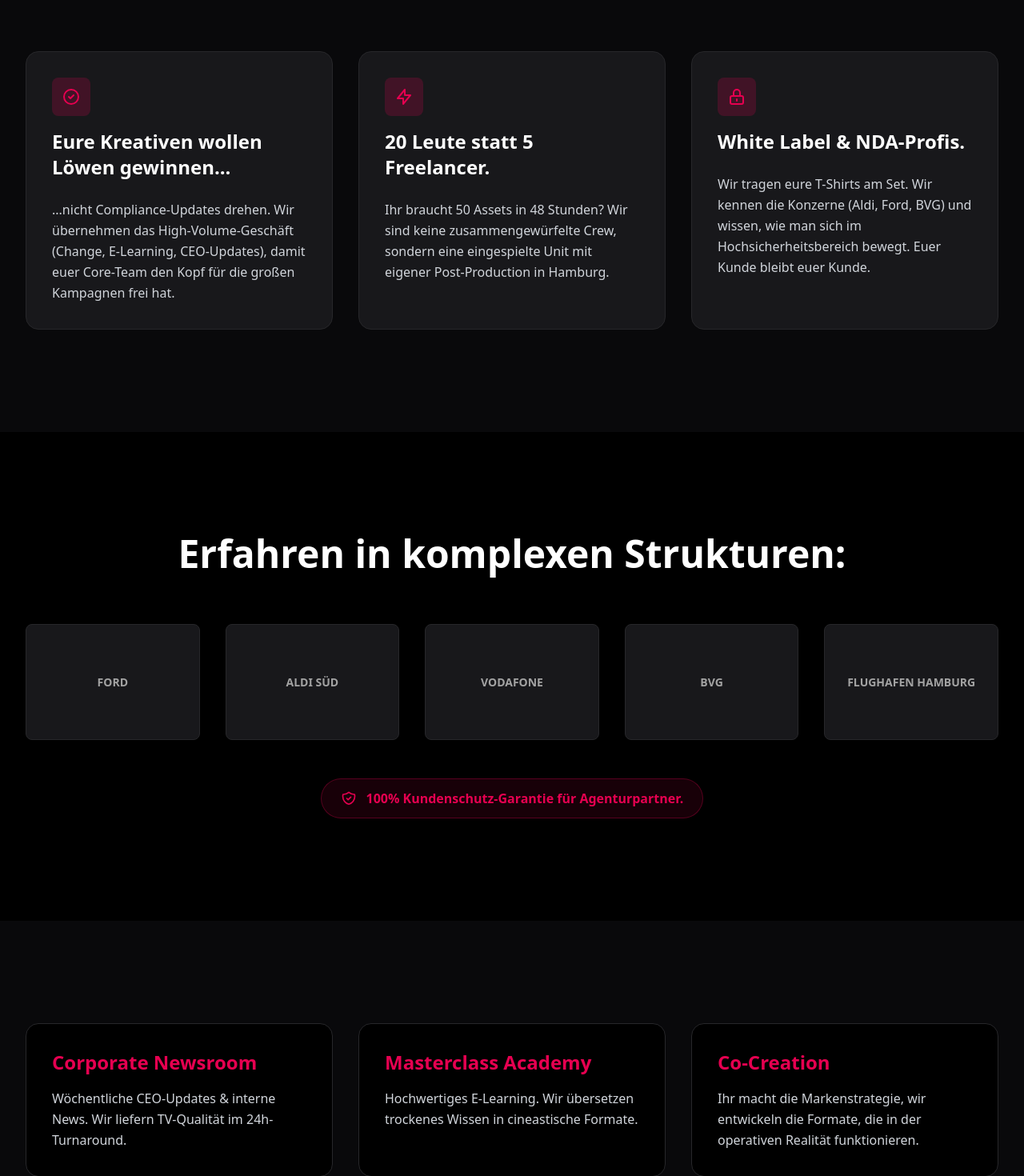
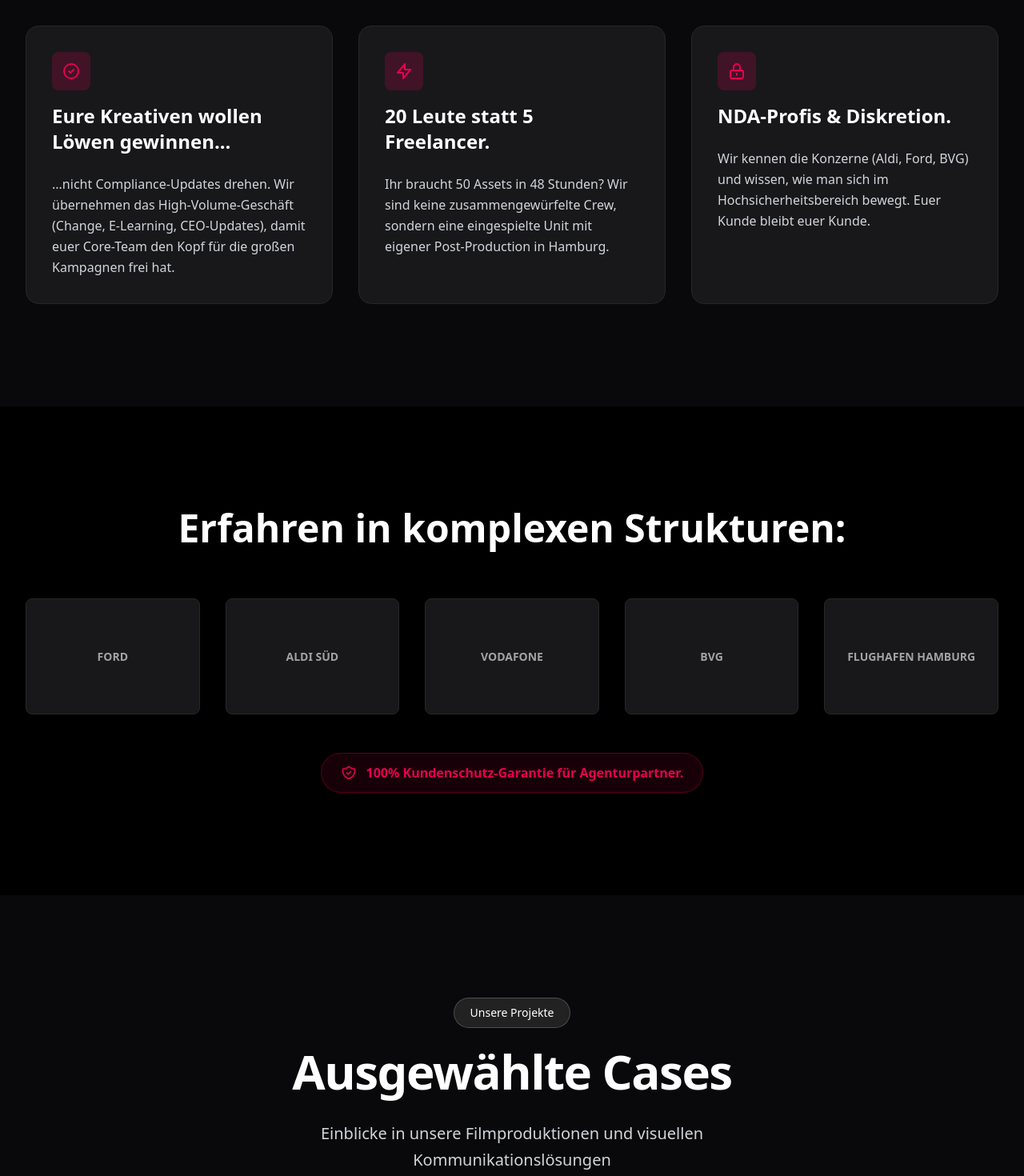
Before and after one commit to dertobiunddasbo/bsp_media, a Next.js app: page /agentur-partner in a window 1280 px wide. Shown: the part 1120-2590 px from the top of the page at 80% size. Built offline with nearby package versions, Linux system fonts and the light colour scheme.

Commit message:
Remove service pillars and white label references from agency partner page, add cases section instead

```diff
--- a/app/agentur-partner/page.tsx
+++ b/app/agentur-partner/page.tsx
@@ -78,7 +78,7 @@ export default function AgenturPartnerPage() {
               Wir lieben den Corporate Content, für den eure Kreativen keine Zeit haben.
             </h1>
             <p className="text-xl sm:text-2xl text-gray-300 mb-12 leading-relaxed font-light max-w-4xl mx-auto">
-              Die skalierbare Production-Unit für Agenturen. Wir setzen eure Strategie um – im DAX-Konzern, am Fließband und im Boardroom. Diskret, white-label, stressfrei.
+              Die skalierbare Production-Unit für Agenturen. Wir setzen eure Strategie um – im DAX-Konzern, am Fließband und im Boardroom. Diskret, stressfrei.
             </p>
             <div className="flex flex-col sm:flex-row gap-6 justify-center">
               <button
@@ -157,11 +157,11 @@ export default function AgenturPartnerPage() {
                   </svg>
                 </div>
                 <h3 className="text-2xl font-bold mb-4">
-                  White Label & NDA-Profis.
+                  NDA-Profis & Diskretion.
                 </h3>
               </div>
               <p className="text-gray-300 font-light leading-relaxed">
-                Wir tragen eure T-Shirts am Set. Wir kennen die Konzerne (Aldi, Ford, BVG) und wissen, wie man sich im Hochsicherheitsbereich bewegt. Euer Kunde bleibt euer Kunde.
+                Wir kennen die Konzerne (Aldi, Ford, BVG) und wissen, wie man sich im Hochsicherheitsbereich bewegt. Euer Kunde bleibt euer Kunde.
               </p>
             </div>
           </div>
@@ -208,44 +208,123 @@ export default function AgenturPartnerPage() {
         </div>
       </section>
 
-      {/* Service Pillars */}
+      {/* Cases Section */}
       <section
-        data-section-id="service-pillars"
+        data-section-id="cases"
         className={`py-32 bg-zinc-950 transition-opacity duration-1000 delay-400 ${
-          visibleSections.has('service-pillars') ? 'opacity-100' : 'opacity-0'
+          visibleSections.has('cases') ? 'opacity-100' : 'opacity-0'
         }`}
       >
         <div className="max-w-7xl mx-auto px-6 sm:px-8 lg:px-8">
-          <div className="grid md:grid-cols-3 gap-8">
-            {/* Pillar 1: Corporate Newsroom */}
-            <div className="bg-black border border-zinc-800 rounded-2xl p-8 hover:border-zinc-700 transition-all duration-300">
-              <h3 className="text-2xl font-bold mb-4 text-accent">
-                Corporate Newsroom
-              </h3>
-              <p className="text-gray-300 font-light leading-relaxed">
-                Wöchentliche CEO-Updates & interne News. Wir liefern TV-Qualität im 24h-Turnaround.
-              </p>
+          <div className="text-center mb-20">
+            <div className="inline-block mb-6 px-5 py-2 bg-white/10 backdrop-blur-sm border border-white/20 rounded-full text-sm font-medium text-white">
+              Unsere Projekte
             </div>
+            <h2 className="text-4xl md:text-5xl lg:text-6xl font-bold mb-8 tracking-tight text-white">
+              Ausgewählte Cases
+            </h2>
+            <p className="text-xl text-gray-300 max-w-2xl mx-auto font-light leading-relaxed">
+              Einblicke in unsere Filmproduktionen und visuellen Kommunikationslösungen
+            </p>
+          </div>
 
-            {/* Pillar 2: Masterclass Academy */}
-            <div className="bg-black border border-zinc-800 rounded-2xl p-8 hover:border-zinc-700 transition-all duration-300">
-              <h3 className="text-2xl font-bold mb-4 text-accent">
-                Masterclass Academy
-              </h3>
-              <p className="text-gray-300 font-light leading-relaxed">
-                Hochwertiges E-Learning. Wir übersetzen trockenes Wissen in cineastische Formate.
-              </p>
-            </div>
+          <div className="grid grid-cols-1 md:grid-cols-2 lg:grid-cols-3 gap-10 lg:gap-12 mb-12">
+            {[
+              {
+                id: 'aldi-sued-supplier-portraits',
+                title: 'ALDI SÜD Supplier Portraits',
+                category: 'Corporate',
+                description: 'Einfühlsame Portraitfilme, die die Menschen hinter den Produkten sichtbar machen. Authentische Einblicke in Produktion, Werte und tägliche Abläufe.',
+                image: 'https://images.unsplash.com/photo-1485846234645-a62644f84728?ixlib=rb-4.0.3&auto=format&fit=crop&w=1200&q=80',
+                client: 'ALDI SÜD',
+              },
+              {
+                id: 'apoprojekt-employer-branding',
+                title: 'apoprojekt & Du',
+                category: 'Employer Branding',
+                description: 'Authentische Mitarbeiterportraits an allen deutschen Standorten. Filme, die Menschen, Rollen und Arbeitskultur unmittelbar erlebbar machen.',
+                image: 'https://images.unsplash.com/photo-1521737604893-d14cc237f11d?ixlib=rb-4.0.3&auto=format&fit=crop&w=1200&q=80',
+                client: 'apoprojekt',
+              },
+              {
+                id: 'zal-innovation-days',
+                title: 'ZAL Innovation Days',
+                category: 'Event/Kongressfilm',
+                description: 'Dynamische Eventdokumentation eines zweitägigen Kongresses. Panels, Workshops, Ausstellungen und Networking-Momente aus nächster Nähe.',
+                image: 'https://images.unsplash.com/photo-1540575467063-178a50c2df87?ixlib=rb-4.0.3&auto=format&fit=crop&w=1200&q=80',
+                client: 'ZAL',
+              },
+            ].map((caseItem) => (
+              <Link
+                key={caseItem.id}
+                href={`/portfolio/${caseItem.id}`}
+                className="group relative bg-zinc-900 border border-zinc-800 rounded-xl overflow-hidden hover:border-zinc-700 transition-all duration-300"
+              >
+                {/* Image */}
+                <div className="relative h-64 overflow-hidden">
+                  <img
+                    src={caseItem.image}
+                    alt={caseItem.title}
+                    className="w-full h-full object-cover group-hover:scale-110 transition-transform duration-700"
+                  />
+                  <div className="absolute inset-0 bg-gradient-to-t from-black/80 via-black/20 to-transparent opacity-0 group-hover:opacity-100 transition-opacity duration-300" />
+                </div>
 
-            {/* Pillar 3: Co-Creation */}
-            <div className="bg-black border border-zinc-800 rounded-2xl p-8 hover:border-zinc-700 transition-all duration-300">
-              <h3 className="text-2xl font-bold mb-4 text-accent">
-                Co-Creation
-              </h3>
-              <p className="text-gray-300 font-light leading-relaxed">
-                Ihr macht die Markenstrategie, wir entwickeln die Formate, die in der operativen Realität funktionieren.
-              </p>
-            </div>
+                {/* Content */}
+                <div className="p-8">
+                  <div className="mb-3">
+                    <span className="inline-block px-3 py-1 bg-accent/20 text-accent text-xs font-semibold rounded-full border border-accent/30">
+                      {caseItem.category}
+                    </span>
+                  </div>
+                  <h3 className="text-2xl font-bold text-white mb-3 group-hover:text-accent transition-colors">
+                    {caseItem.title}
+                  </h3>
+                  <p className="text-gray-300 leading-relaxed font-light mb-4 text-sm">
+                    {caseItem.description}
+                  </p>
+                  <div className="flex items-center text-accent font-light text-sm">
+                    <span>Mehr erfahren</span>
+                    <svg
+                      className="w-4 h-4 ml-2 group-hover:translate-x-1 transition-transform"
+                      fill="none"
+                      stroke="currentColor"
+                      viewBox="0 0 24 24"
+                    >
+                      <path
+                        strokeLinecap="round"
+                        strokeLinejoin="round"
+                        strokeWidth={2}
+                        d="M9 5l7 7-7 7"
+                      />
+                    </svg>
+                  </div>
+                </div>
+              </Link>
+            ))}
+          </div>
+
+          {/* Link to full portfolio */}
+          <div className="text-center">
+            <Link
+              href="/portfolio"
+              className="inline-flex items-center px-8 py-4 bg-accent text-white rounded-xl font-semibold hover:shadow-lg hover:scale-105 transition-all duration-300"
+            >
+              <span>Alle Cases ansehen</span>
+              <svg
+                className="w-5 h-5 ml-2"
+                fill="none"
+                stroke="currentColor"
+                viewBox="0 0 24 24"
+              >
+                <path
+                  strokeLinecap="round"
+                  strokeLinejoin="round"
+                  strokeWidth={2}
+                  d="M9 5l7 7-7 7"
+                />
+              </svg>
+            </Link>
           </div>
         </div>
       </section>
@@ -253,7 +332,7 @@ export default function AgenturPartnerPage() {
       {/* Boardroom Ready */}
       <section
         data-section-id="boardroom-ready"
-        className={`py-32 bg-black transition-opacity duration-1000 delay-500 ${
+        className={`py-32 bg-black transition-opacity duration-1000 delay-400 ${
           visibleSections.has('boardroom-ready') ? 'opacity-100' : 'opacity-0'
         }`}
       >
@@ -271,7 +350,7 @@ export default function AgenturPartnerPage() {
       <section
         id="contact-section"
         data-section-id="contact"
-        className={`py-32 bg-zinc-950 transition-opacity duration-1000 delay-600 ${
+        className={`py-32 bg-zinc-950 transition-opacity duration-1000 delay-500 ${
           visibleSections.has('contact') ? 'opacity-100' : 'opacity-0'
         }`}
       >
@@ -280,7 +359,7 @@ export default function AgenturPartnerPage() {
             Erweitert eure Kapazität.
           </h2>
           <p className="text-xl md:text-2xl text-gray-300 font-light mb-12 leading-relaxed">
-            Lass uns sprechen: Über White-Label-Konditionen und wie wir euren nächsten Pitch unterstützen können.
+            Lass uns sprechen: Über Partnerschaften und wie wir euren nächsten Pitch unterstützen können.
           </p>
 
           {/* CTA Buttons */}
```
